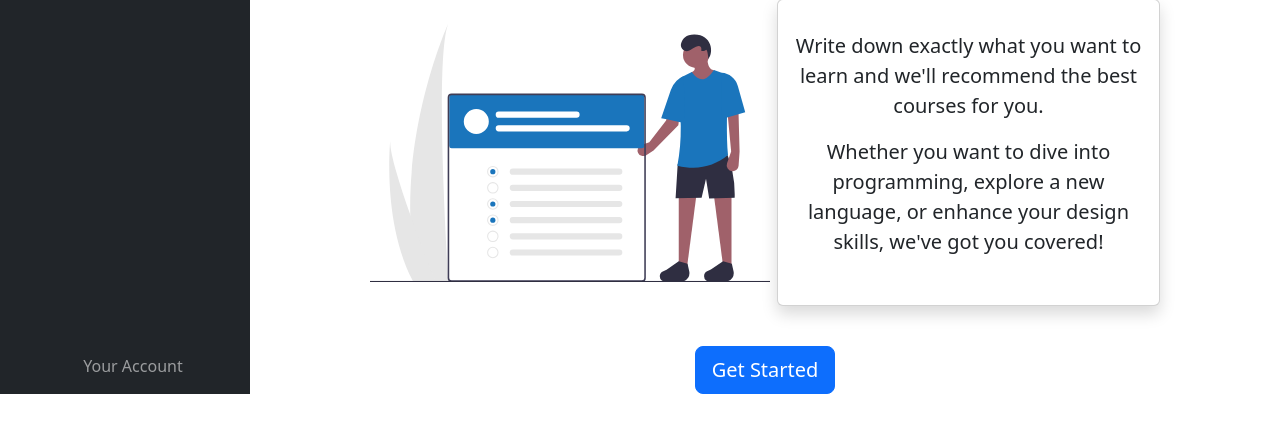
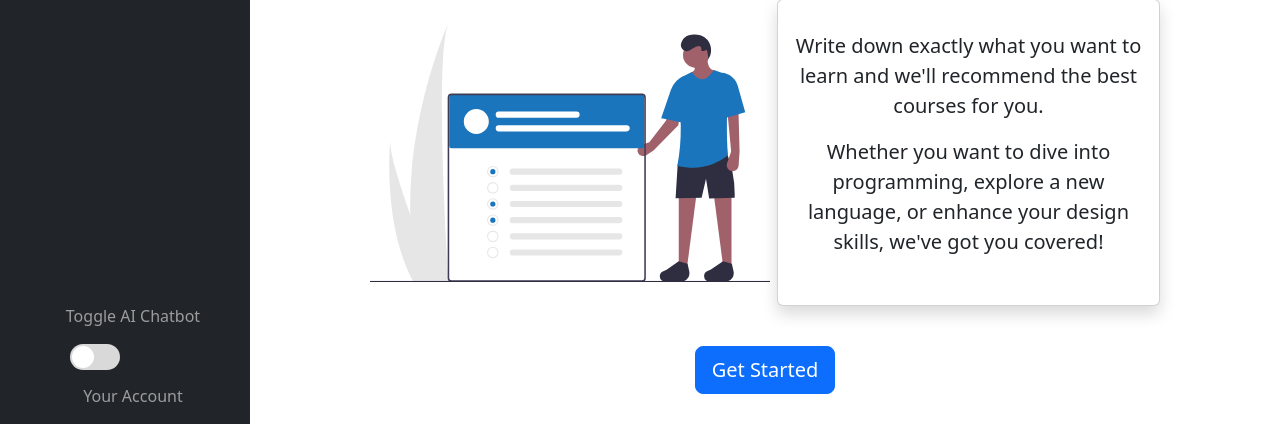
Before and after one commit to DenDeen/Learning-Path-Recommender, a Flask app: page / in a window 1280 px wide. Shown: the part 591-1015 px from the top of the page. Before the commit the page ends 985 px from the top, so only its background shows below. Run offline with Flask 3, Linux system fonts and the light colour scheme.

Commit message:
fqzeczec

```diff
--- a/app/templates/base.html
+++ b/app/templates/base.html
@@ -35,8 +35,43 @@
         }
 
         #bottom-links .nav-link {
-            margin-top: 10px; /* Add spacing between bottom links if needed */
+            margin-top: auto; /* Add spacing between bottom links if needed */
         }
+
+        .toggle {
+            position: relative;
+            display: inline-block;
+            margin-top: 0.5rem;
+            width: 50px;
+            height: 26px;
+            background-color: hsl(0, 0%, 85%);
+            border-radius: 25px;
+            cursor: pointer;
+            transition: background-color 0.25s ease-in;
+        }
+        .toggle::after {
+            content: '';
+            position: absolute;
+            top: 2px;
+            left: 2px;
+            width: 22px;
+            height: 22px;
+            background-color: white;
+            border-radius: 50%;
+            transition: all 0.25s ease-out;
+        }
+        #cb-toggle:checked + .toggle {
+            background-color: hsl(102, 58%, 39%);
+        }
+        #cb-toggle:checked + .toggle::after {
+            transform: translateX(24px);
+        }
+        .hide-me {
+            opacity: 0;
+            height: 0;
+            width: 0;
+        }
+
     </style>
 </head>
 <body>
@@ -49,11 +84,15 @@
                     <a class="nav-link" href="{{ url_for('input_page') }}">Get Started</a>
                     <a class="nav-link" href="{{ url_for('output_page') }}">Predictions</a>
                     <a class="nav-link" href="{{ url_for('survey') }}">Survey</a>
+
                     <!-- Add more links as needed -->
                 </li>
             </ul>
             <ul id="bottom-links" class="navbar-nav">
                 <li class="nav-item">
+                    <a class="nav-link" href="{{ url_for('output_page') }}">Toggle AI Chatbot</a>
+                    <input id="cb-toggle" type="checkbox" class="hide-me" aria-labelledby="cb-label">
+                    <label for="cb-toggle" class="toggle"></label>
                     <a class="nav-link" href="{{ url_for('account_page') }}">Your Account</a>
                 </li>
             </ul>
@@ -67,5 +106,18 @@
     </div>
     <!-- Include Bootstrap JS and Popper.js (if needed) -->
     <script src="https://cdn.jsdelivr.net/npm/bootstrap@5.3.2/dist/js/bootstrap.bundle.min.js" integrity="sha384-C6RzsynM9kWDrMNeT87bh95OGNyZPhcTNXj1NW7RuBCsyN/o0jlpcV8Qyq46cDfL" crossorigin="anonymous"></script>
+    <script>
+        var cb = document.querySelector('#cb-toggle');
+        cb.addEventListener('click', function() {
+            var stateSpan = document.querySelector('#toggle-state');
+            var currentState;
+            if (cb.checked) {
+                currentState = 'on';
+            } else {
+                currentState = 'off';
+            }
+            stateSpan.innerHTML = currentState;
+        }, false);
+    </script>
 </body>
 </html>
--- a/app/templates/index.html
+++ b/app/templates/index.html
@@ -2,7 +2,9 @@
 
 {% block content %}
 <style>
-    g
+    .btn {
+        margin-bottom: 30px;
+    }
 </style>
 <div class="container mt-5">
     <div class="row mb-4">
--- a/app/templates/predictions.html
+++ b/app/templates/predictions.html
@@ -107,6 +107,9 @@
     /* Ensure the navbar has a higher z-index */
     .navbar {
         z-index: 1040; /* This should be higher than the chat pane */
+    }
+    .btn {
+        margin-bottom: 30px;
     }
 </style>
 
```
